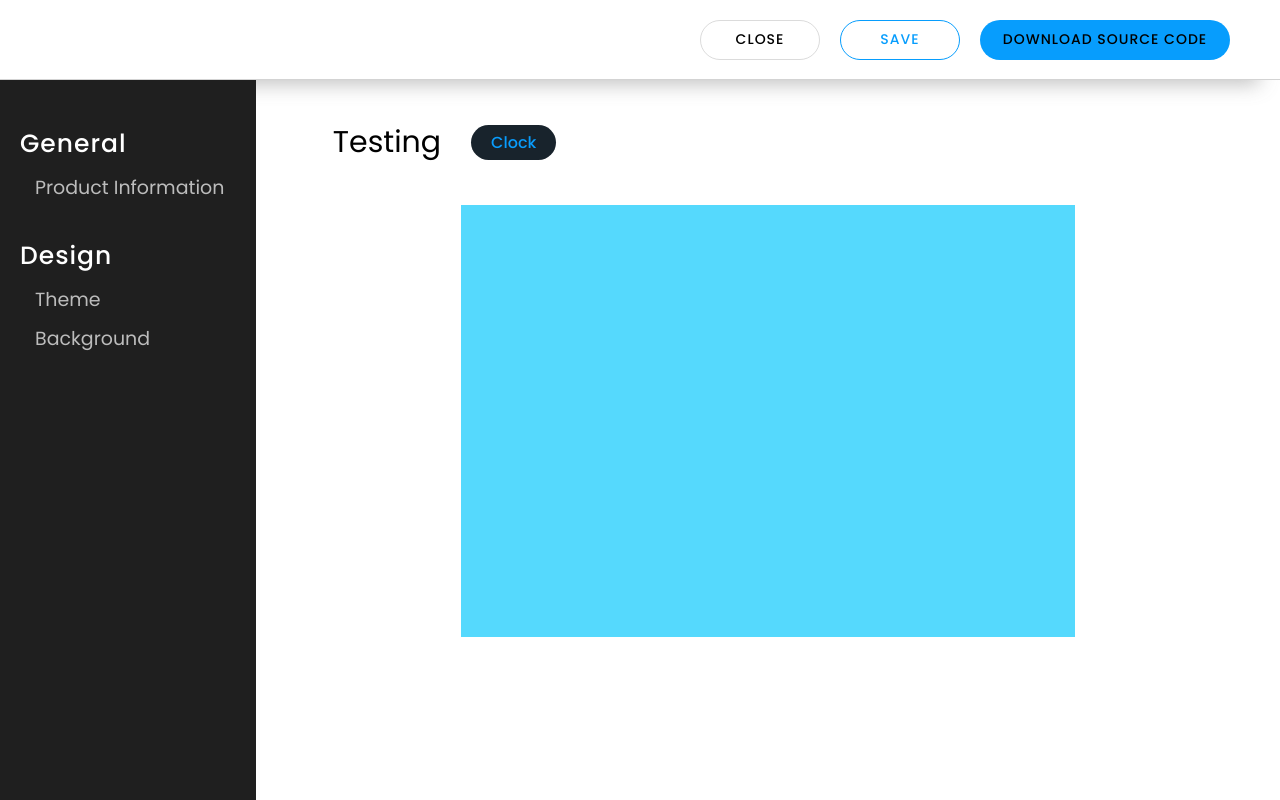
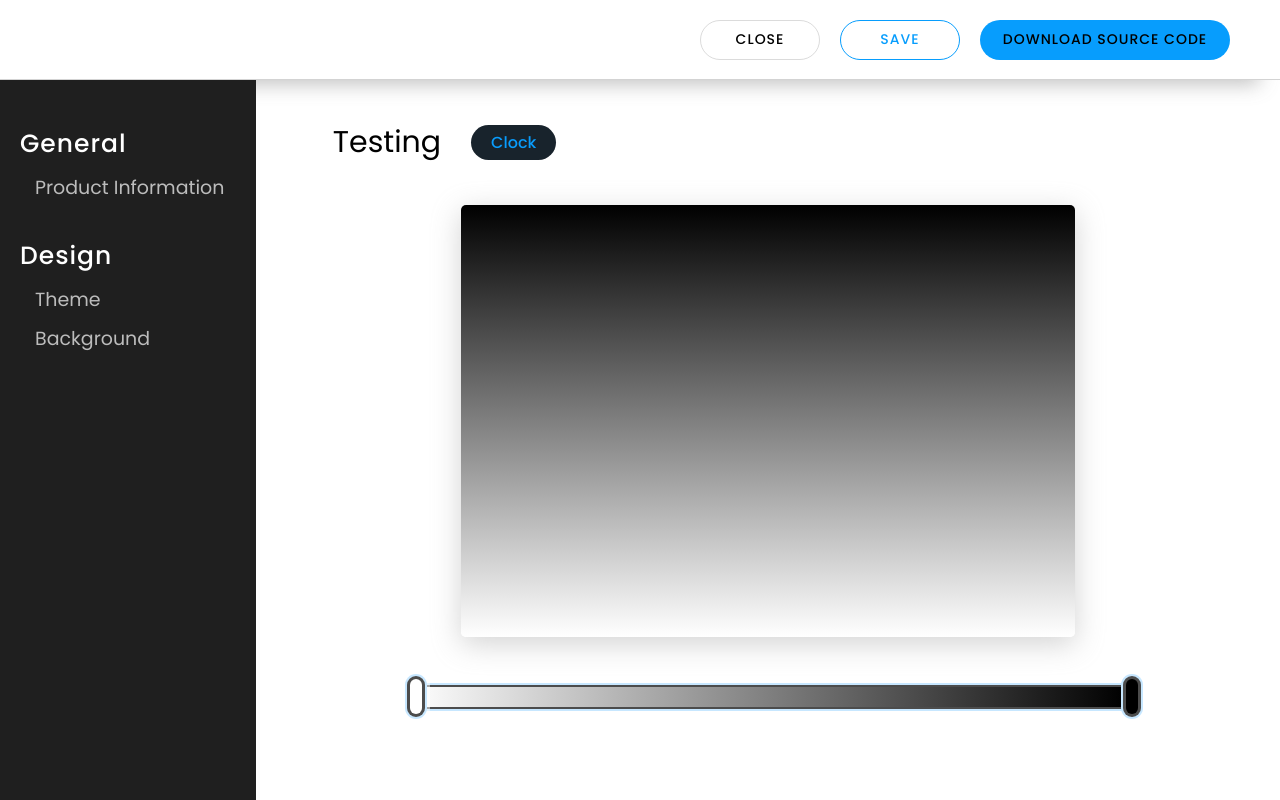
Before and after one commit to webtopia035/widgetsy-frontend, a Next.js app: page /builder in a window 1280 px wide. Built offline with nearby package versions, Linux system fonts and the light colour scheme.

Commit message:
feat: add sliders on click

```diff
--- a/components/Background/Background.js
+++ b/components/Background/Background.js
@@ -1,34 +1,22 @@
-import React, { useCallback, useEffect, useRef, useState } from "react";
+import React, {
+  useCallback,
+  useContext,
+  useEffect,
+  useRef,
+  useState,
+} from "react";
 import Image from "next/image";
-import rgbHex from "rgb-hex";
 import gsap from "gsap";
 import { Draggable } from "gsap/dist/Draggable";
 import { SketchPicker } from "react-color";
+import BackgroundContext from "../../contexts/background";
 import rotationSvg from "../../public/assets/rotation-dial.svg";
 import styles from "./Background.module.css";
 
 const Background = () => {
-  const [colorList, setColorList] = useState([
-    { color: "#fff", stop: 0 },
-    { color: "#000", stop: 100 },
-    { color: "#fff", stop: 0 },
-    { color: "#000", stop: 100 },
-    { color: "#fff", stop: 0 },
-    { color: "#000", stop: 100 },
-    { color: "#fff", stop: 0 },
-    { color: "#000", stop: 100 },
-    { color: "#fff", stop: 0 },
-    { color: "#000", stop: 100 },
-  ]);
-  const [rgbColor, setRgbColor] = useState({
-    r: "255",
-    g: "255",
-    b: "255",
-    a: "1",
-  });
   const [hexColor, setHexColor] = useState("#fff");
   const [displayColorPicker, setDisplayColorPicker] = useState(false);
-  const [angle, setAngle] = useState(0);
+  const sliderCtx = useContext(BackgroundContext);
   const angleRef = useRef(null);
   const dragInstance = useRef(null);
 
@@ -46,12 +34,12 @@ const Background = () => {
   const onRotate = useCallback(
     (value) => {
       if (value >= 0) {
-        setAngle(Math.floor(value % 360));
+        sliderCtx.setAngle(Math.floor(value % 360));
       } else {
-        setAngle(360 + Math.floor(value % 360));
+        sliderCtx.setAngle(360 + Math.floor(value % 360));
       }
     },
-    [setAngle]
+    [sliderCtx.setAngle]
   );
 
   const handleClick = () => {
@@ -71,11 +59,23 @@ const Background = () => {
   };
 
   const handleRemove = (index) => {
-    if (colorList.length > 2) {
-      const tempArr = colorList;
+    if (sliderCtx.colors.length > 2) {
+      const tempArr = sliderCtx.colors;
       tempArr.splice(index, 1);
-      setColorList([...tempArr]);
+      sliderCtx.setColors([...tempArr]);
     }
+  };
+
+  const handleStop = (index, value) => {
+    const tempArr = sliderCtx.colors;
+    if (value > 100) {
+      tempArr[index].stop = 100;
+    } else if (value < 0) {
+      tempArr[index].stop = 0;
+    } else {
+      tempArr[index].stop = value;
+    }
+    sliderCtx.setColors([...tempArr]);
   };
 
   return (
@@ -87,7 +87,10 @@ const Background = () => {
       <div className={styles.section_name}>Design</div>
       <div className={styles.product_info}>Background</div>
       <div className={styles.gradient_container}>
-        <div className={styles.output}></div>
+        <div
+          className={styles.output}
+          style={{ background: `${sliderCtx.gradientColor}` }}
+        ></div>
       </div>
       <div className={styles.editing_panel}>
         <div className={styles.color_panel}>
@@ -123,7 +126,7 @@ const Background = () => {
             placeholder="Hex Code"
             className={styles.input}
             type="text"
-            value={`${angle}°`}
+            value={`${sliderCtx.angle}°`}
             onChange={(e) => onRotate(e.target.value)}
           />
           <span ref={angleRef} className={styles.rotation_dial}>
@@ -149,7 +152,7 @@ const Background = () => {
             </tr>
           </thead>
           <tbody>
-            {colorList.map((color, index) => {
+            {sliderCtx.colors.map((color, index) => {
               return (
                 <tr className={styles.rows} key={index}>
                   <td>
@@ -161,6 +164,7 @@ const Background = () => {
                   <td>
                     <input
                       className={styles.stop}
+                      onChange={(e) => handleStop(index, e.target.value)}
                       type="number"
                       value={color.stop}
                     />
--- a/components/Editor/Editor.js
+++ b/components/Editor/Editor.js
@@ -1,15 +1,22 @@
-import React from "react";
+import React, { useContext } from "react";
+import GradientSlider from "./GradientSlider";
+import BackgroundContext from "../../contexts/background";
 import styles from "./Editor.module.css";
 
 const Editor = () => {
+  const sliderCtx = useContext(BackgroundContext);
+
   return (
     <div className={styles.editor_container}>
       <div className={styles.header}>
         <div className={styles.name}>Testing</div>
         <div className={styles.widget}>Clock</div>
       </div>
-      <div className={styles.output_container}></div>
-      <div className={styles.slider}></div>
+      <div
+        className={styles.output_container}
+        style={{ background: `${sliderCtx.gradientColor}` }}
+      ></div>
+      <GradientSlider />
     </div>
   );
 };
--- a/components/Editor/Editor.module.css
+++ b/components/Editor/Editor.module.css
@@ -33,12 +33,6 @@
   margin-top: 40px;
   width: 60%;
   height: 60%;
-  background-color: rgb(85, 217, 253);
+  border-radius: 5px;
+  box-shadow: #9f9f9f75 0px 7px 29px 0px;
 }
-
-.slider {
-  margin-top: 50px;
-  width: 70%;
-  height: 20px;
-  background-color: white;
-}
--- /dev/null
+++ b/components/Editor/GradientSlider.js
@@ -0,0 +1,114 @@
+import React, { useContext, useEffect, useRef, useState } from "react";
+import Draggable from "react-draggable";
+import BackgroundContext from "../../contexts/background";
+import styles from "./GradientSlider.module.css";
+
+const GradientSlider = () => {
+  const sliderContainer = useRef(null);
+  const [parentWidth, setParentWidth] = useState(0);
+  const [gradient, setGradient] = useState("");
+  const sliderCtx = useContext(BackgroundContext);
+
+  useEffect(() => {
+    let colorString = "";
+    sliderCtx.colors.forEach((color) => {
+      colorString += `${color.color} ${color.stop}%, `;
+    });
+    setGradient(
+      `linear-gradient(90deg, ${colorString.substring(
+        0,
+        colorString.length - 2
+      )})`
+    );
+    colorString = `linear-gradient(${
+      sliderCtx.angle
+    }deg, ${colorString.substring(0, colorString.length - 2)})`;
+    sliderCtx.setGradientColor(colorString);
+  }, [sliderCtx.colors, sliderCtx.angle]);
+
+  useEffect(() => {
+    setParentWidth(sliderContainer.current.clientWidth);
+  }, [sliderContainer.current && sliderContainer.current.clientWidth]);
+
+  const handleColors = (e) => {
+    e.stopPropagation();
+    const rect = e.target.getBoundingClientRect();
+    const x = e.clientX - rect.left;
+    const position = Math.floor((x / parentWidth) * 100);
+    const newColor = {
+      color: "#5dfe66",
+      stop: position,
+      stopPx: x,
+    };
+    const insertPos = searchInsert(sliderCtx.colors, position);
+    let tempArr = sliderCtx.colors;
+    tempArr.splice(insertPos, 0, newColor);
+    sliderCtx.setColors([...tempArr]);
+  };
+
+  const handleActive = (index, e) => {
+    e.stopPropagation();
+    sliderCtx.setActive(index);
+  };
+
+  const searchInsert = (colors, target) => {
+    let s = 0;
+    let e = colors.length - 1;
+
+    while (s <= e) {
+      let mid = Math.floor(s + (e - s) / 2);
+      if (colors[mid].stop === target) {
+        return mid;
+      } else if (colors[mid].stop > target) {
+        e = mid - 1;
+      } else {
+        s = mid + 1;
+      }
+    }
+    return s;
+  };
+
+  return (
+    <div
+      ref={sliderContainer}
+      onClick={(e) => handleColors(e)}
+      id="slider_container"
+      className={styles.slider_container}
+    >
+      <div className={styles.bar} style={{ background: `${gradient}` }}></div>
+      {sliderCtx.colors.map((color, index) => {
+        return (
+          <Draggable
+            axis="x"
+            bounds={{
+              top: 0,
+              left: -1 * color.stopPx,
+              right: parentWidth - color.stopPx,
+              bottom: 0,
+            }}
+            key={index}
+            allowAnyClick={false}
+          >
+            <div
+              onClick={(e) => handleActive(index, e)}
+              onLoad={() => {
+                setParentWidth(sliderContainer.current.clientWidth);
+              }}
+              className={
+                sliderCtx.active === index
+                  ? `${styles.slider} ${styles.active}`
+                  : `${styles.slider}`
+              }
+              style={{
+                left: `${color.stop}%`,
+                backgroundColor: `${color.color}`,
+              }}
+            ></div>
+          </Draggable>
+        );
+      })}
+    </div>
+  );
+};
+
+export default GradientSlider;
--- /dev/null
+++ b/components/Editor/GradientSlider.module.css
@@ -0,0 +1,33 @@
+.slider_container {
+  margin-top: 50px;
+  width: 70%;
+  height: 20px;
+  position: relative;
+}
+
+.bar {
+  background-color: white;
+  width: 100%;
+  height: 100%;
+  border-radius: 5px;
+  box-shadow: 0 0 0 2px #4c4c4c, 0 0 0 4px #c7e7ff;
+}
+
+.slider {
+  position: absolute;
+  cursor: move;
+  bottom: -7px;
+  height: 35px;
+  width: 12px;
+  border-radius: 10px;
+  box-shadow: 0 0 0 3px #4c4c4c, 0 0 0 5px #c7e7ff;
+  /* transition-duration: 400ms; */
+}
+
+.slider:hover {
+  box-shadow: 0 0 0 3px #4c4c4c, 0 0 0 5px #c7e7ff, 0 0 0 8px #ffffff7d;
+}
+
+.active {
+  box-shadow: 0 0 0 3px #4c4c4c, 0 0 0 5px #c7e7ff, 0 0 0 8px #ffffff7d;
+}
--- /dev/null
+++ b/contexts/background.js
@@ -0,0 +1,42 @@
+import React, { useState } from "react";
+
+const colorInitial = [
+  { color: "#fff", stop: 0, stopPx: 0 },
+  { color: "#000", stop: 100, stopPx: 600 },
+];
+
+const BackgroundContext = React.createContext({
+  colors: colorInitial,
+  setColors: () => {},
+  angle: 0,
+  setAngle: () => {},
+  active: 0,
+  setActive: () => {},
+  gradientColor: "",
+  setGradientColor: () => {},
+});
+
+export const BackgroundContextProvider = (props) => {
+  const [colors, setColors] = useState(colorInitial);
+  const [angle, setAngle] = useState(0);
+  const [active, setActive] = useState(0);
+  const [gradientColor, setGradientColor] = useState("");
+
+  return (
+    <BackgroundContext.Provider
+      value={{
+        colors: colors,
+        setColors: setColors,
+        angle: angle,
+        setAngle: setAngle,
+        active: active,
+        setActive: setActive,
+        gradientColor: gradientColor,
+        setGradientColor: setGradientColor,
+      }}
+    >
+      {props.children}
+    </BackgroundContext.Provider>
+  );
+};
+export default BackgroundContext;
--- a/package.json
+++ b/package.json
@@ -15,7 +15,7 @@
     "react": "18.2.0",
     "react-color": "^2.19.3",
     "react-dom": "18.2.0",
-    "rgb-hex": "^4.0.0"
+    "react-draggable": "^4.4.5"
   },
   "devDependencies": {
     "eslint": "8.22.0",
--- a/pages/builder.js
+++ b/pages/builder.js
@@ -2,6 +2,7 @@ import React from "react";
 import Editor from "../components/Editor/Editor";
 import Navbar from "../components/Navbar/Navbar";
 import Sidebar from "../components/Sidebar/Sidebar";
+import { BackgroundContextProvider } from "../contexts/background";
 import styles from "../styles/Builder.module.css";
 
 const builder = () => {
@@ -9,8 +10,10 @@ const builder = () => {
     <div className={styles.builder_page}>
       <Navbar />
       <div className={styles.container}>
-        <Sidebar />
-        <Editor />
+        <BackgroundContextProvider>
+          <Sidebar />
+          <Editor />
+        </BackgroundContextProvider>
       </div>
     </div>
   );
```
Also changed, not shown: 1 other file (tests, documents, lock files or other folders).
